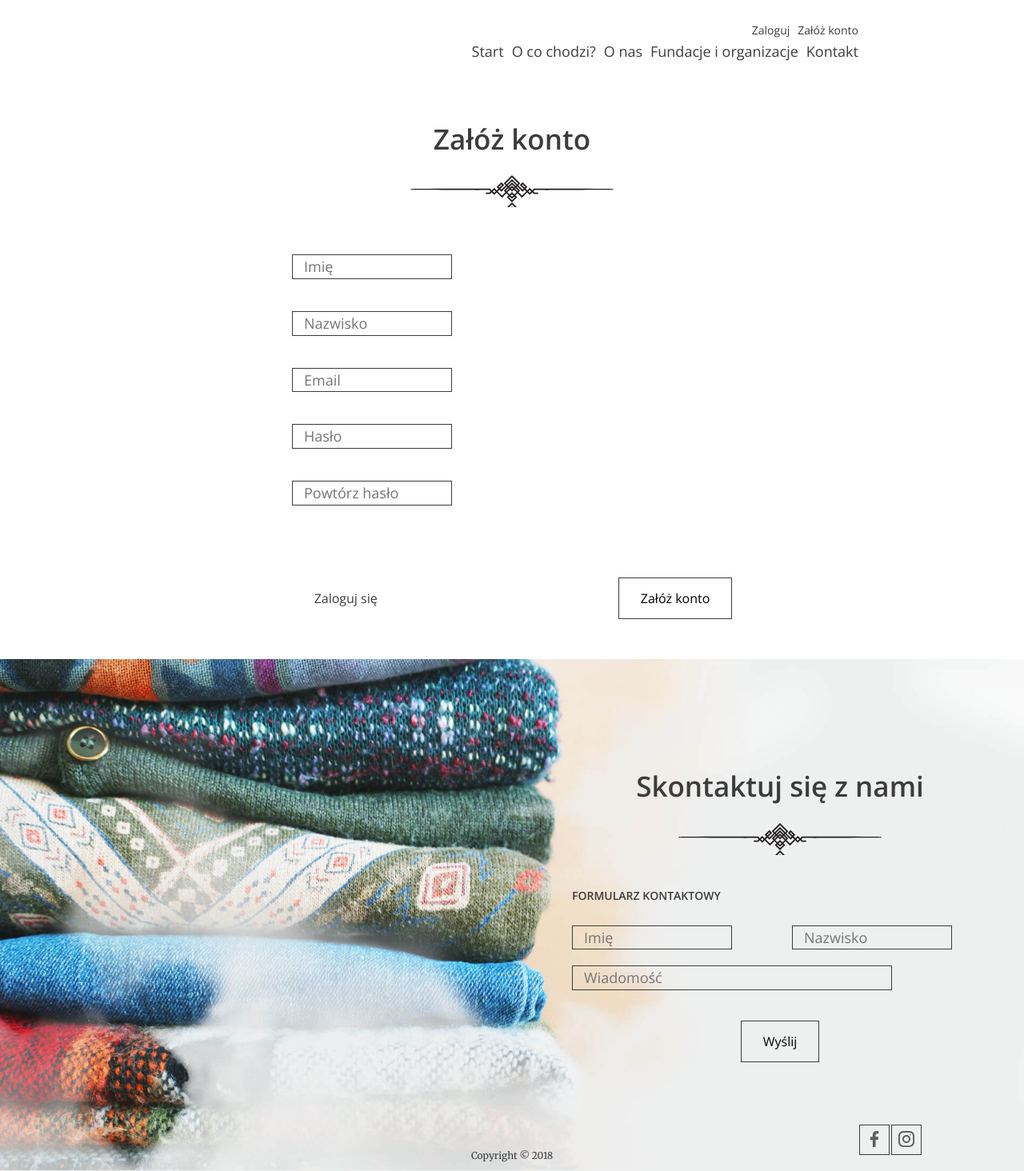
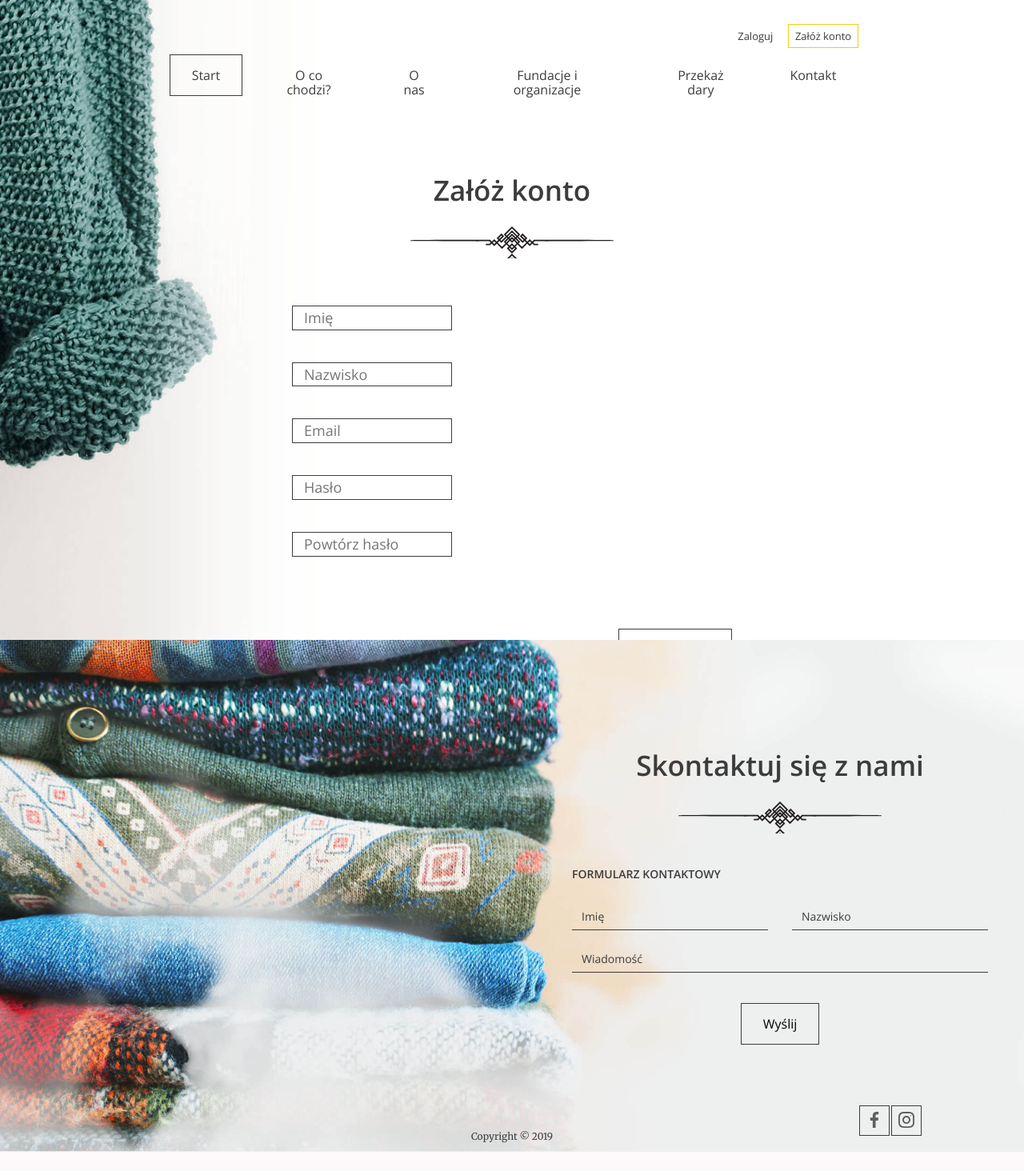
Before and after one commit to kasiabauer/give-to-fundation-project, a Django app: page /register/ in a window 1280 px wide. Shown: the whole page at 80% size. After the commit the page ends 1440 px from the top, so only its background shows below. Run offline with Django 4.2, Linux system fonts and the light colour scheme.

Commit message:
changes in register.html

```diff
--- a/fundation_app/templates/register.html
+++ b/fundation_app/templates/register.html
@@ -1,30 +1,7 @@
-<!DOCTYPE html>
-<html lang="pl">
-  <head>
-    <meta charset="UTF-8" />
-    <meta name="viewport" content="width=device-width, initial-scale=1.0" />
-    <meta http-equiv="X-UA-Compatible" content="ie=edge" />
-    <title>Document</title>
-    <link rel="stylesheet" href="../static/css/style.css" />
-  </head>
-  <body>
-    <header>
-      <nav class="container container--70">
-        <ul class="nav--actions">
-          <li><a href="#">Zaloguj</a></li>
-          <li class="highlighted"><a href="#">Załóż konto</a></li>
-        </ul>
-
-        <ul>
-          <li><a href="#">Start</a></li>
-          <li><a href="#">O co chodzi?</a></li>
-          <li><a href="#">O nas</a></li>
-          <li><a href="#">Fundacje i organizacje</a></li>
-          <li><a href="#">Kontakt</a></li>
-        </ul>
-      </nav>
-    </header>
-
+{% extends 'base.html' %}
+    {% block content %}
+    <header class="header--form-page">
+        {% include 'nav.html' %}
         <section class="login-page">
           <h2>Załóż konto</h2>
           <form>
@@ -45,46 +22,11 @@
             </div>
 
             <div class="form-group form-group--buttons">
-          <a href="login.html" class="btn btn--without-border">Zaloguj się</a>
+              <a href="{% url 'login' %}" class="btn btn--without-border">Zaloguj się</a>
               <button class="btn" type="submit">Załóż konto</button>
             </div>
           </form>
         </section>
+    </header>
 
-    <footer>
-      <div class="contact">
-        <h2>Skontaktuj się z nami</h2>
-        <h3>Formularz kontaktowy</h3>
-        <form>
-          <div class="form-group form-group--50">
-            <input type="text" name="name" placeholder="Imię" />
-          </div>
-          <div class="form-group form-group--50">
-            <input type="text" name="surname" placeholder="Nazwisko" />
-          </div>
-
-          <div class="form-group">
-            <textarea
-              name="message"
-              placeholder="Wiadomość"
-              rows="1"
-            ></textarea>
-          </div>
-
-          <button class="btn" type="submit">Wyślij</button>
-        </form>
-      </div>
-      <div class="bottom-line">
-        <span class="bottom-line--copy">Copyright &copy; 2018</span>
-        <div class="bottom-line--icons">
-          <a href="#" class="btn btn--small"
-            ><img src="../static/images/icon-facebook.svg"
-          /></a>
-          <a href="#" class="btn btn--small"
-            ><img src="../static/images/icon-instagram.svg"
-          /></a>
-        </div>
-      </div>
-    </footer>
-  </body>
-</html>
+    {% endblock %}
```
Lines whose indentation alone changed are shown as unchanged.
